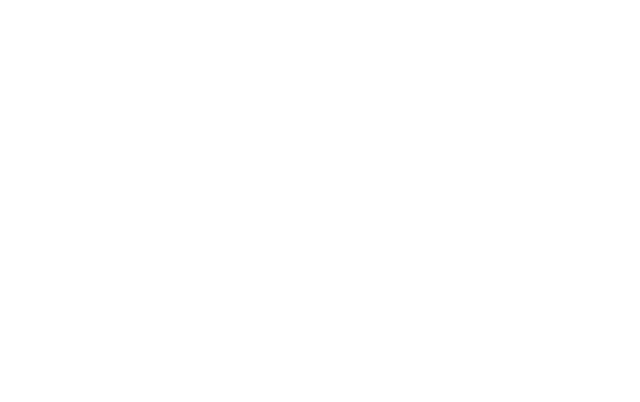
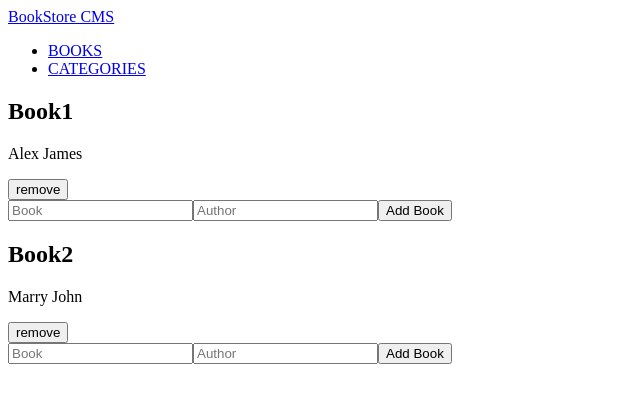
Before and after one commit to blase147/bookstore, a React (Create React App) app: page / in a window 1280 px wide. Shown: the top 402 px of the page, without its empty margins (0-640 px from the left). Built offline with nearby package versions, Linux system fonts and the light colour scheme.

Commit message:
Add components files, pages

```diff
--- a/src/App.css
+++ /dev/null
@@ -1,39 +0,0 @@
-.App {
-  text-align: center;
-}
-
-.App-logo {
-  height: 40vmin;
-  pointer-events: none;
-}
-
-@media (prefers-reduced-motion: no-preference) {
-  .App-logo {
-    animation: App-logo-spin infinite 20s linear;
-  }
-}
-
-.App-header {
-  background-color: #282c34;
-  min-height: 100vh;
-  display: flex;
-  flex-direction: column;
-  align-items: center;
-  justify-content: center;
-  font-size: calc(10px + 2vmin);
-  color: white;
-}
-
-.App-link {
-  color: #61dafb;
-}
-
-@keyframes App-logo-spin {
-  from {
-    transform: rotate(0deg);
-  }
-
-  to {
-    transform: rotate(360deg);
-  }
-}
--- a/src/App.js
+++ b/src/App.js
@@ -1,8 +1,18 @@
-import './App.css';
+import React from 'react';
+import { Routes, Route } from 'react-router-dom';
+import Navbar from './components/Navbar';
+import Books from './pages/Books';
+import Category from './pages/Category';
 
 function App() {
   return (
-    <div className="App" />
+    <div className="App">
+      <Navbar />
+      <Routes>
+        <Route path="/" element={<Books />} />
+        <Route path="/category" element={<Category />} />
+      </Routes>
+    </div>
   );
 }
 
--- /dev/null
+++ b/src/css/index.css
@@ -0,0 +1 @@
+/* stylelint-disable */
--- a/src/index.css
+++ /dev/null
@@ -1,27 +0,0 @@
-body {
-  margin: 0;
-  font-family:
-    -apple-system,
-    BlinkMacSystemFont,
-    'Segoe UI',
-    'Roboto',
-    'Oxygen',
-    'Ubuntu',
-    'Cantarell',
-    'Fira Sans',
-    'Droid Sans',
-    'Helvetica Neue',
-    sans-serif;
-  -webkit-font-smoothing: antialiased;
-  -moz-osx-font-smoothing: grayscale;
-}
-
-code {
-  font-family:
-    source-code-pro,
-    Menlo,
-    Monaco,
-    Consolas,
-    'Courier New',
-    monospace;
-}
--- a/src/index.js
+++ b/src/index.js
@@ -1,17 +1,16 @@
 import React from 'react';
-import ReactDOM from 'react-dom/client';
-import './index.css';
+import ReactDOM from 'react-dom';
+import { BrowserRouter as Router } from 'react-router-dom';
 import App from './App';
-import reportWebVitals from './reportWebVitals';
 
-const root = ReactDOM.createRoot(document.getElementById('root'));
-root.render(
+// import css file here
+import './css/index.css';
+
+ReactDOM.render(
   <React.StrictMode>
-    <App />
+    <Router>
+      <App />
+    </Router>
   </React.StrictMode>,
+  document.getElementById('root'),
 );
-
-// If you want to start measuring performance in your app, pass a function
-// to log results (for example: reportWebVitals(console.log))
-// or send to an analytics endpoint. Learn more: https://bit.ly/CRA-vitals
-reportWebVitals();
--- a/src/reportWebVitals.js
+++ /dev/null
@@ -1,15 +0,0 @@
-const reportWebVitals = (onPerfEntry) => {
-  if (onPerfEntry && onPerfEntry instanceof Function) {
-    import('web-vitals').then(({
-      getCLS, getFID, getFCP, getLCP, getTTFB,
-    }) => {
-      getCLS(onPerfEntry);
-      getFID(onPerfEntry);
-      getFCP(onPerfEntry);
-      getLCP(onPerfEntry);
-      getTTFB(onPerfEntry);
-    });
-  }
-};
-
-export default reportWebVitals;
```
Also changed, not shown: package.json (+8 -3 lines), src/setupTests.js (deleted, +0 -5 lines), src/components/Button.js (line endings or trailing spaces), 2 other files (tests, documents, lock files or other folders).
